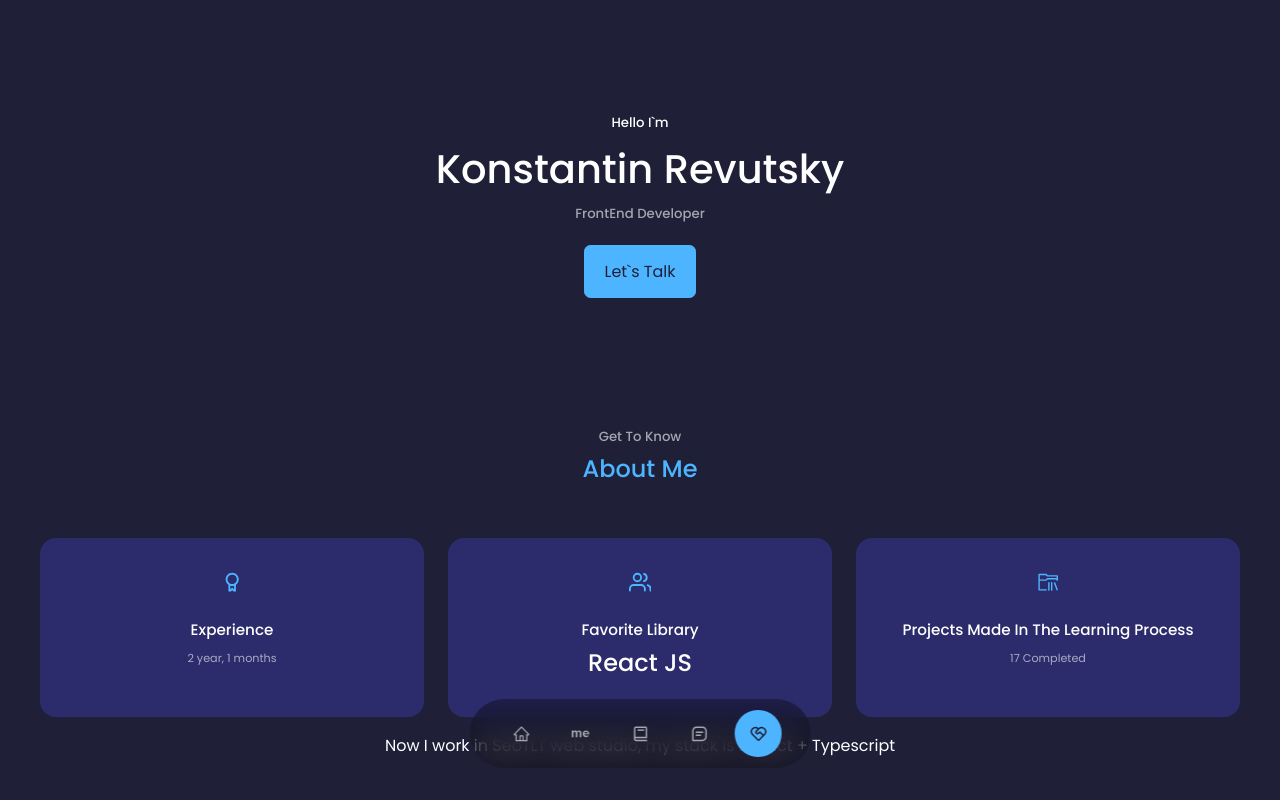
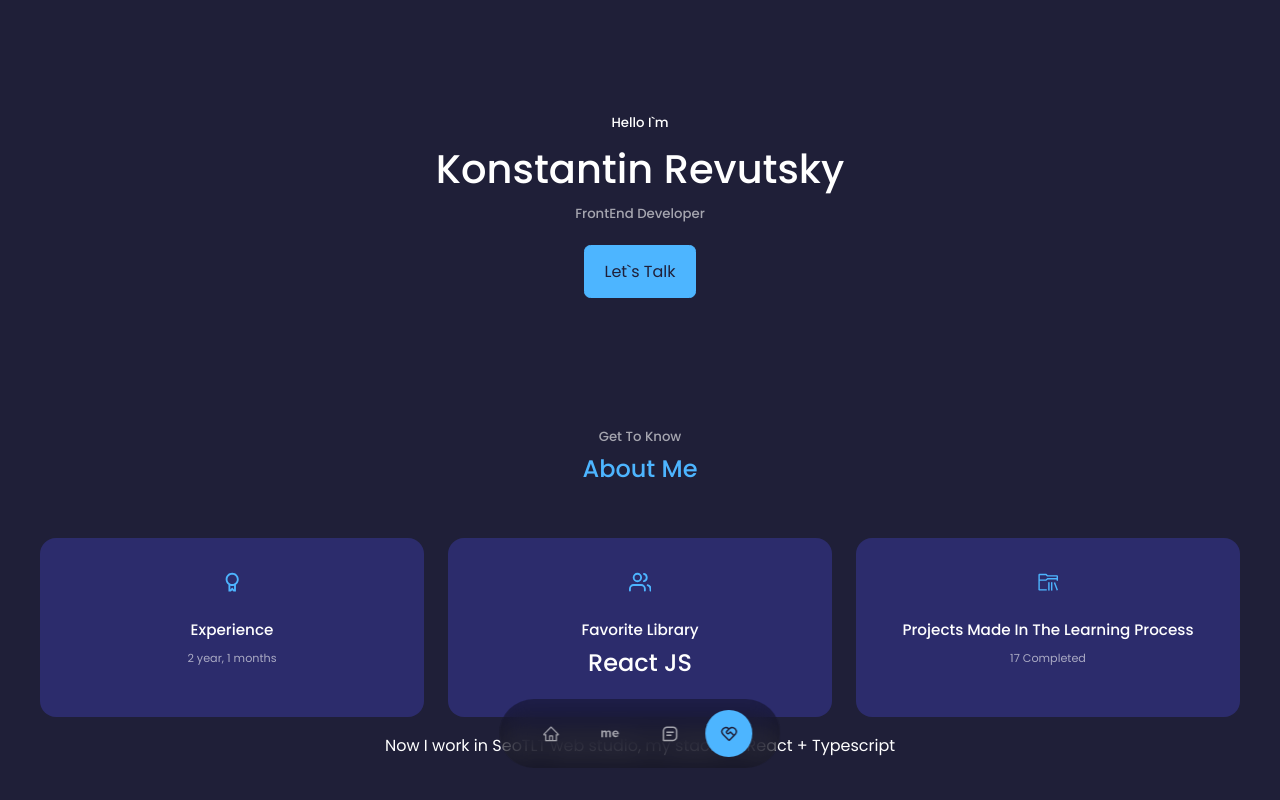
Before and after one commit to kykp/my-portfolio-web, a React (Create React App) app: page / in a window 1280 px wide. Shown: the top 800 px of the page. Built offline with nearby package versions, Linux system fonts and the light colour scheme.

Commit message:
fix: fixed 1 field in nav bar

```diff
--- a/src/components/header/Header.jsx
+++ b/src/components/header/Header.jsx
@@ -11,7 +11,6 @@ const Header = () => {
         <h5>Hello I`m</h5>
         <h1>Konstantin Revutsky</h1>
         <h5 className='text-light'>FrontEnd Developer</h5>
-        {/*<CTA/> */}
         <div className="btn__about">
           <a href="#contact" className="btn btn-primary">
             Let`s Talk
--- a/src/components/nav/Nav.jsx
+++ b/src/components/nav/Nav.jsx
@@ -15,17 +15,13 @@ const data = [{
   id: 2,
   href: "#about",
   icon: <SiAboutdotme/>
-}
-,{
+},
+{
   id: 3,
-  href: "#experience",
-  icon: <BiBook/>
-},{
-  id: 4,
   href: "#portfolio",
   icon: <BiMessageSquareDetail/>
 },{
-  id: 5,
+  id: 4,
   href: "#contact",
   icon: <RiServiceLine/>
 }
```
